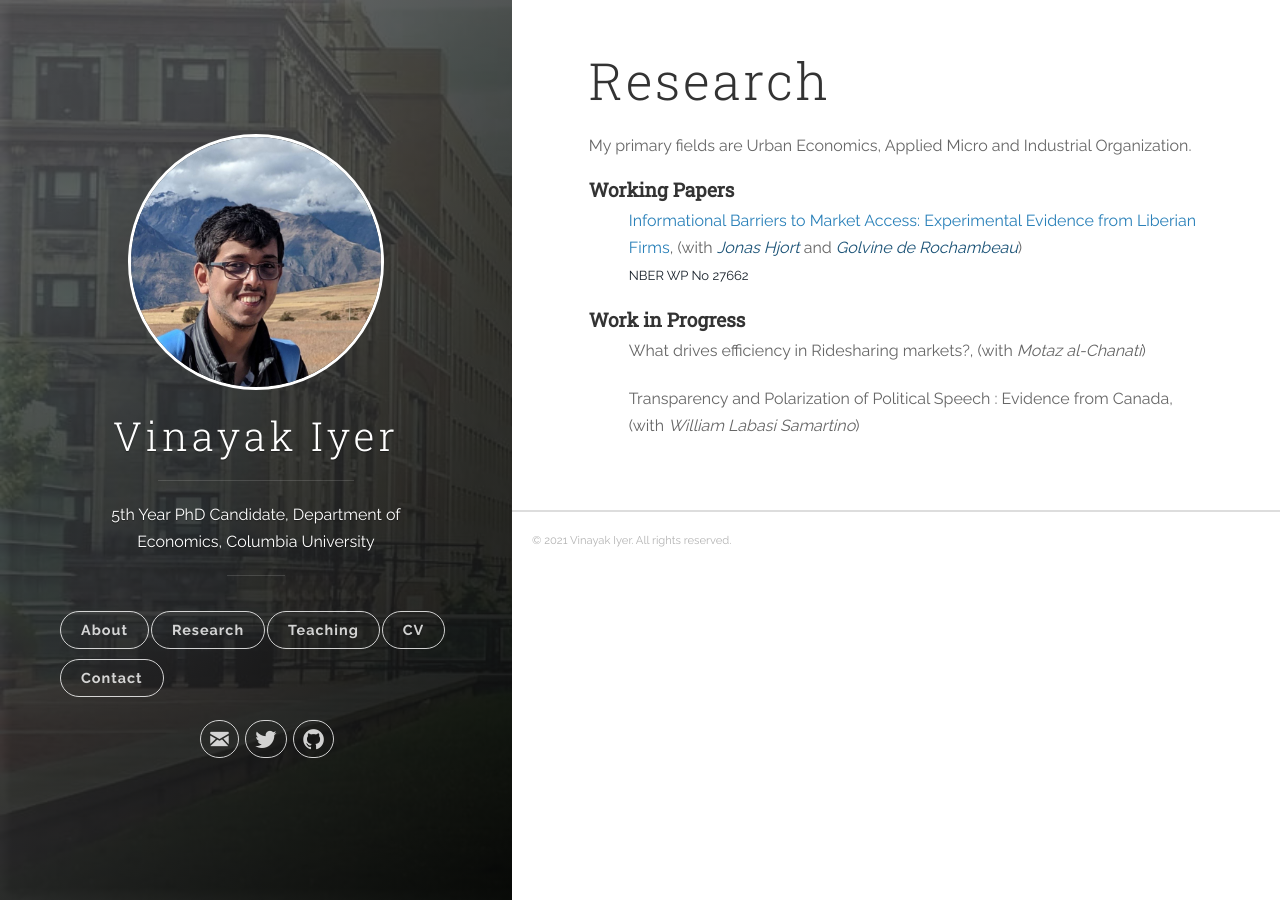
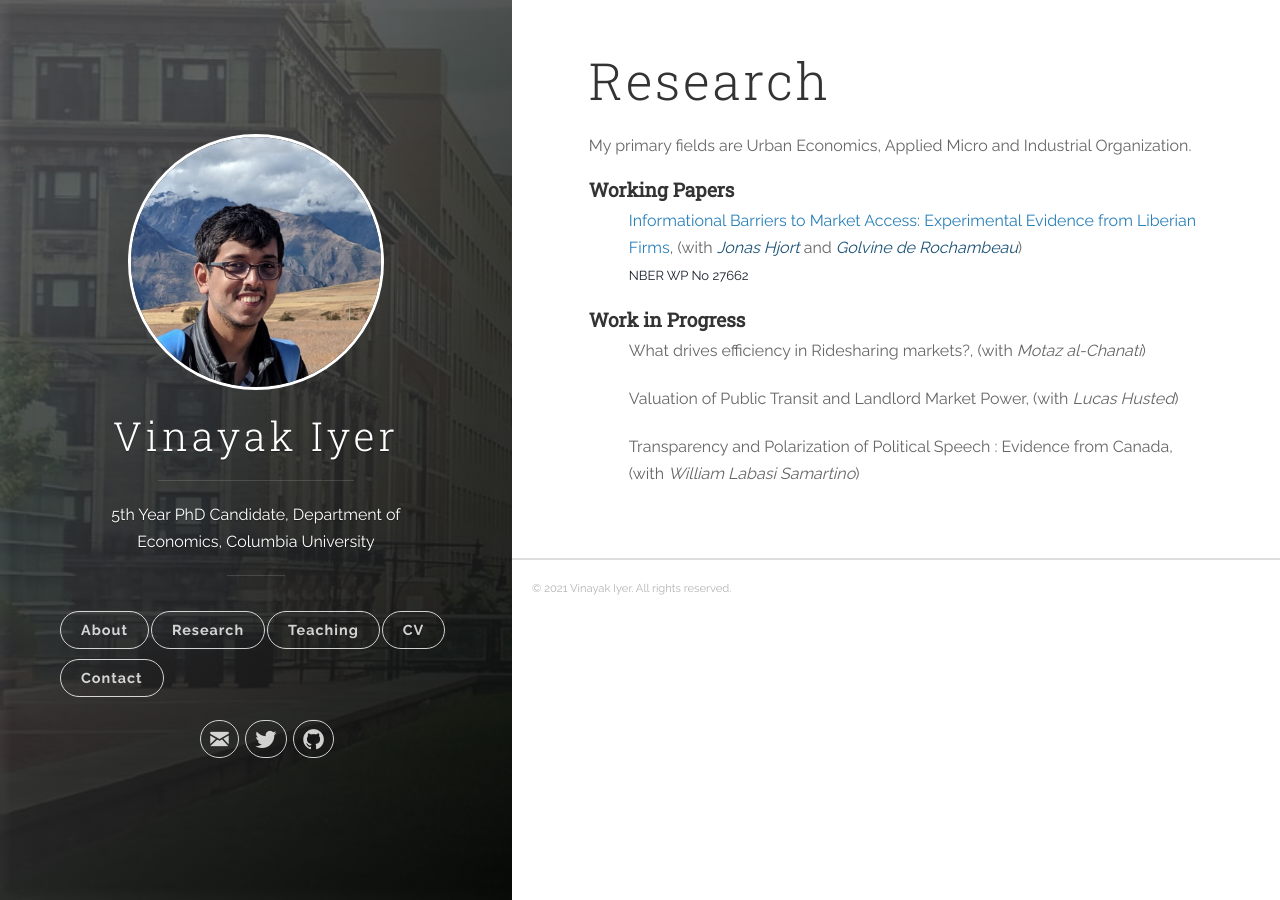
Before and after one commit to vinayakiyer/vinayakiyer.github.io, a Jekyll site: the page built from _posts/2018-06-13-research.markdown, in a window 1280 px wide. Built offline with Jekyll 4.4.1, drawn with Linux system fonts in a browser that asks for light colours.

Commit message:
Update 2018-06-13-research.markdown

```diff
--- a/_posts/2018-06-13-research.markdown
+++ b/_posts/2018-06-13-research.markdown
@@ -36,7 +36,9 @@ ICT dampens traditional information frictions, but not marketing barriers.</font
 <ul>
   <p><b><font size="3">What drives efficiency in Ridesharing markets?, (with <em>Motaz al-Chanati</em>)</font></b></p>
 </ul>
-
+<ul>
+  <p><b><font size="3">Valuation of Public Transit and Landlord Market Power, (with <em>Lucas Husted</em>)</font></b></p>
+</ul>
 <ul>
   <p><b><font size="3">Transparency and Polarization of Political Speech : Evidence from Canada, (with <em>William Labasi Samartino</em>)</font></b></p>
 </ul>
```
